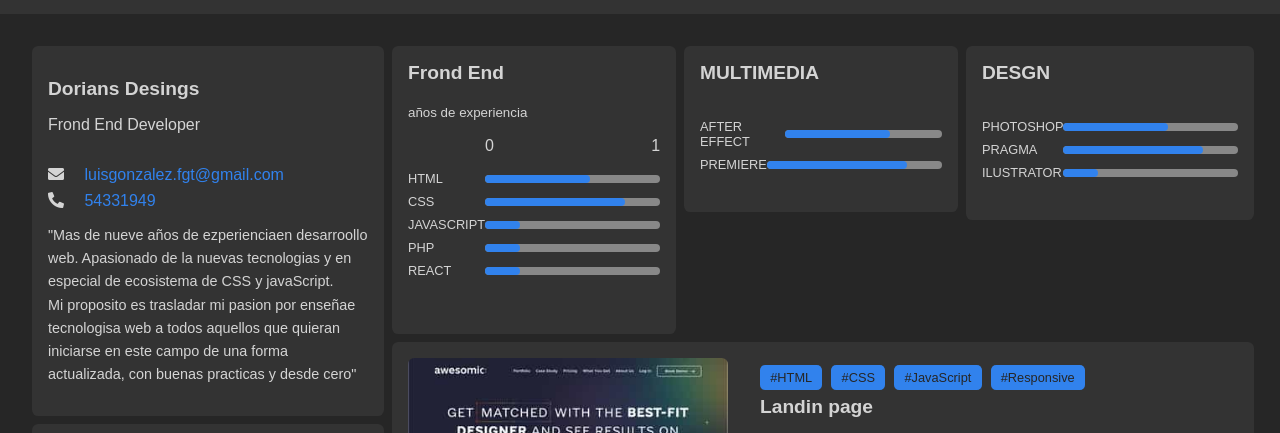
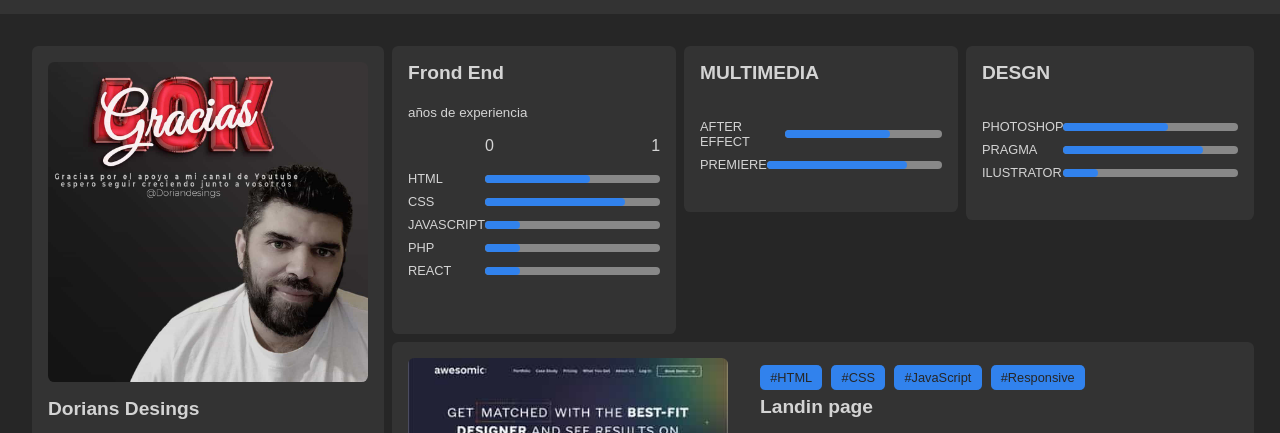
Before and after one commit to LuisG1o/portfolio, a plain HTML site: page index.html in a window 1280 px wide. Shown: the part 61-494 px from the top of the page. Drawn offline with Linux system fonts and the light colour scheme; the site is published under a folder, as on GitHub Pages, so addresses that start at the root find nothing.

Commit message:
img fixng

```diff
--- a/index.html
+++ b/index.html
@@ -38,7 +38,7 @@
       <section class="column column--left">
         <article class="card card--profile">
           <div class="card__image--container">
-            <img src="/assets/images/profile.jpg" alt="">
+            <img src="assets/images/profile.jpg" alt="">
           </div>
           <div class="card__header">
             <h2 class="card__tittle no-margin">Dorians Desings</h2>
```
